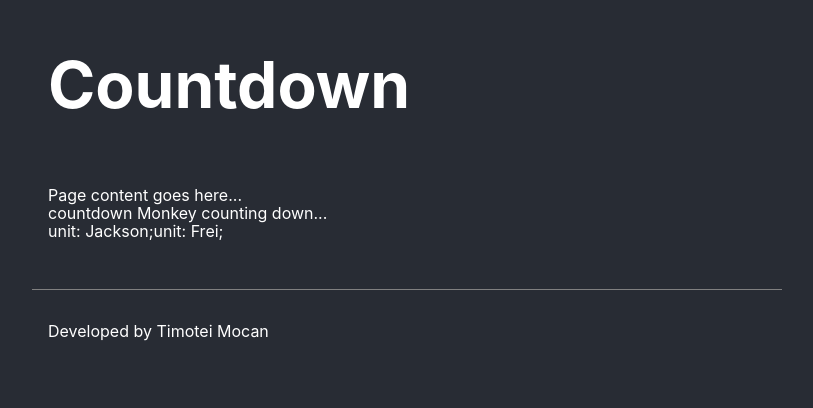
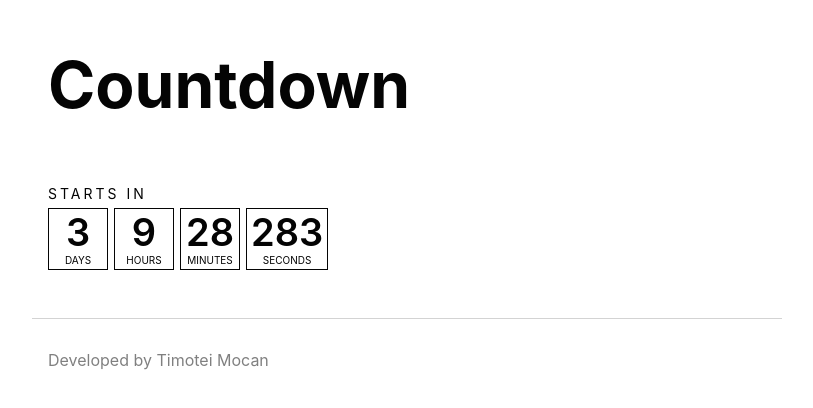
Before and after one commit to mocantimoteidavid/countdown-challenge, a React (Create React App) app: page / in a window 1280 px wide. Shown: the top 408 px of the page, without its empty margins (233-1046 px from the left). Built offline with nearby package versions, Linux system fonts and the light colour scheme.

Commit message:
add more structure & basic styling

```diff
--- a/src/App.tsx
+++ b/src/App.tsx
@@ -4,8 +4,7 @@ import Page from "./components/ui/Page"
 function App() {
   return (
     <Page>
-      <p>Page content goes here...</p>
-      <Countdown title="Monkey" />
+      <Countdown title="Starts in" />
     </Page>
   )
 }
--- a/src/components/Countdown/Countdown.tsx
+++ b/src/components/Countdown/Countdown.tsx
@@ -1,18 +1,54 @@
-import UnitBlock from "./UnitBlock"
+import Unit from "./Unit"
+import Title from "./Title"
+import UnitsWrapper from "./UnitsWrapper"
 
 interface Props {
-  title: String
-  endDate?: String
+  title: string
+  endTime?: string
   format?: ["sdf" | "sdf1"]
 }
+
+/**
+ * Questions I would ask before starting to implement it.
+ *
+ * ### Design / Layout Questions
+ *
+ * Where would it be used?
+ *   -- probably in some part of our website, since it is being built with React/Typescript.
+ * What's the maximum number of digits we can have in one block?
+ *   -- it's obvious to think marketing wouldn't build a countdown for more than 99 days. 2 it is then.
+ *   -- even if it will be bigger, the block will just increase in size. Will look bad... I know.
+ * Are the units supposed to be squares? Supposed to all be equal?
+ *   -- from design image it seems to be tall blocks. I'll stick with that.
+ * What happens if the label is longer than the block?
+ *   -- will make it increase the block width.
+ *   -- I would have considered truncating the labels with ellipsis, but I think the labels have to be visible at all times.
+ *
+ * ### Functionality Questions
+ *
+ * Who is going to use this Countdown component? Who is going to configure it?
+ *   -- Important for e.g. "how do we specify the endTime of the countdown".
+ *      -- What exact value are we going to provide?
+ *      -- How are the props going to look like? One timestamp? Individual values for day, month, year, hour & minute?
+ *      -- What about the extensibility aspect? How capable is the user of this countdown to figure out how to use it?
+ *   -- I'll consider we, the devs are going to put it in place + feed it in with the correct props.
+ *
+ *
+ *
+ *
+ *
+ */
 
 const Countdown: React.FC<Props> = ({ title }) => {
   return (
     <>
-      countdown {title} counting down...
-      <br />
-      <UnitBlock label="Jackson" />
-      <UnitBlock label="Frei" />
+      <Title>{title}</Title>
+      <UnitsWrapper>
+        <Unit label="Days" value={3} />
+        <Unit label="Hours" value={9} />
+        <Unit label="Minutes" value={28} />
+        <Unit label="Seconds" value={283} />
+      </UnitsWrapper>
     </>
   )
 }
--- /dev/null
+++ b/src/components/Countdown/Title.tsx
@@ -0,0 +1,11 @@
+import styled from "styled-components"
+
+const Title = styled.h3`
+  text-transform: uppercase;
+  letter-spacing: 3px;
+  font-size: 14px;
+  margin-bottom: 6px;
+  font-weight: 400;
+`
+
+export default Title
--- /dev/null
+++ b/src/components/Countdown/Unit.tsx
@@ -0,0 +1,42 @@
+import styled from "styled-components"
+
+interface Props {
+  label: string
+  value: number
+  leadingZero?: boolean
+}
+
+const Label = styled.label`
+  text-transform: uppercase;
+  font-size: 10px;
+  margin: 0;
+  padding: 0;
+`
+
+const Value = styled.div`
+  font-size: 38px;
+  line-height: 45px;
+  font-weight: 600;
+`
+
+const Wrapper = styled.div`
+  border: 1px solid #040404;
+  padding: 1px 4px;
+  display: flex;
+  flex-direction: column;
+  align-items: center;
+  justify-content: center;
+  min-width: 50px;
+  height: 58px;
+`
+
+const Unit: React.FC<Props> = ({ label, value, leadingZero }) => {
+  return (
+    <Wrapper>
+      <Value>{value}</Value>
+      <Label>{label}</Label>
+    </Wrapper>
+  )
+}
+
+export default Unit
--- a/src/components/Countdown/UnitBlock.tsx
+++ /dev/null
@@ -1,9 +0,0 @@
-interface Props {
-  label: String
-}
-
-const UnitBlock: React.FC<Props> = ({ label }) => {
-  return <>unit: {label};</>
-}
-
-export default UnitBlock
--- /dev/null
+++ b/src/components/Countdown/UnitsWrapper.tsx
@@ -0,0 +1,17 @@
+import styled from "styled-components"
+
+const UnitsWrapper = styled.div`
+  display: flex;
+  flex-wrap: nowrap;
+  align-items: center;
+  justify-content: left;
+
+  & > div {
+    margin-right: 6px;
+  }
+  & > div:last-child {
+    margin-right: 0;
+  }
+`
+
+export default UnitsWrapper
--- a/src/components/ui/Page/Footer.tsx
+++ b/src/components/ui/Page/Footer.tsx
@@ -1,7 +1,8 @@
 import styled from "styled-components"
 
 const StyledFooter = styled.footer`
-  border-top: 1px solid grey;
+  border-top: 1px solid lightgrey;
+  color: grey;
   padding: 32px 16px;
   margin-top: 32px;
 `
--- a/src/index.css
+++ b/src/index.css
@@ -1,7 +1,7 @@
 body {
   margin: 0;
-  background-color: #282c34;
-  color: white;
+  background-color: white;
+  color: #040404;
   font-family: -apple-system, BlinkMacSystemFont, "Segoe UI", "Roboto", "Oxygen",
     "Ubuntu", "Cantarell", "Fira Sans", "Droid Sans", "Helvetica Neue",
     sans-serif;
```
Also changed, not shown: src/App.css (added).
